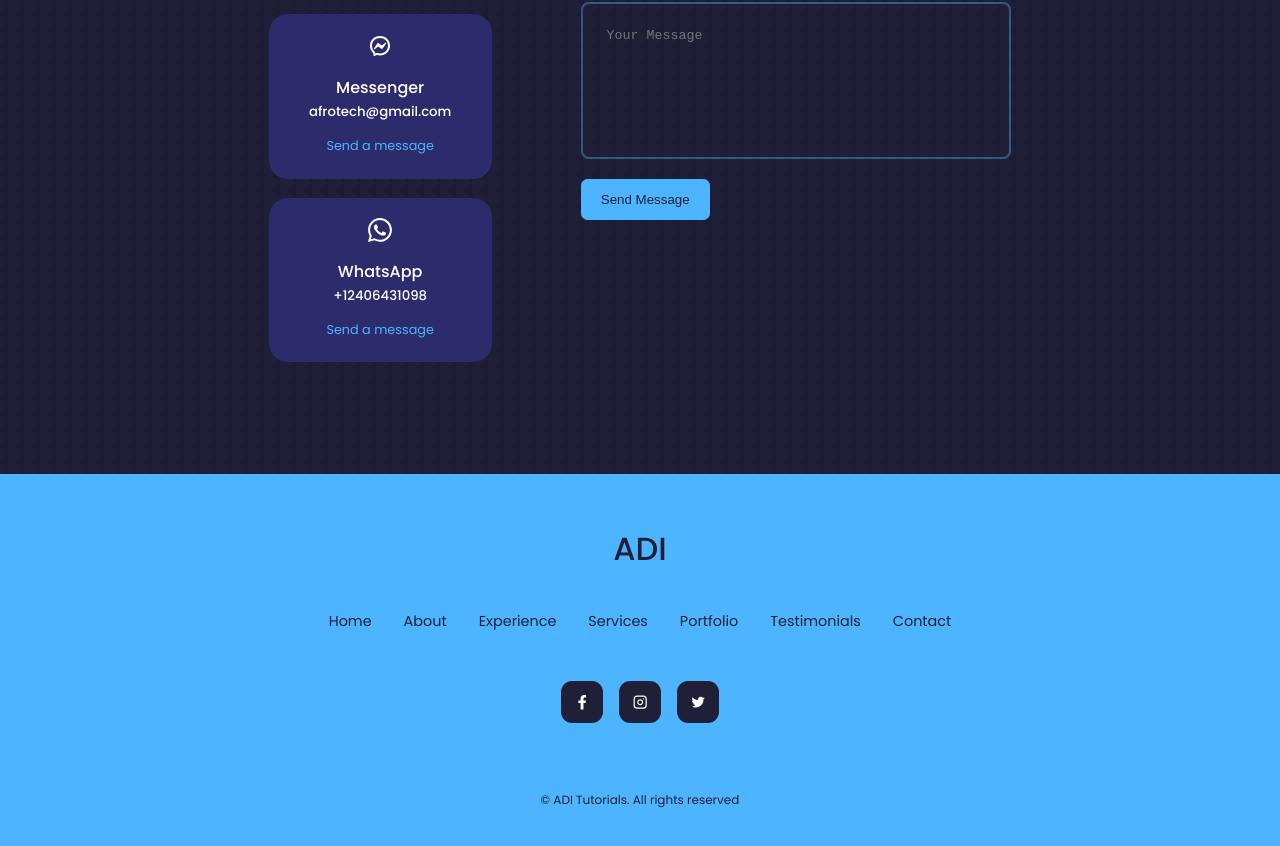
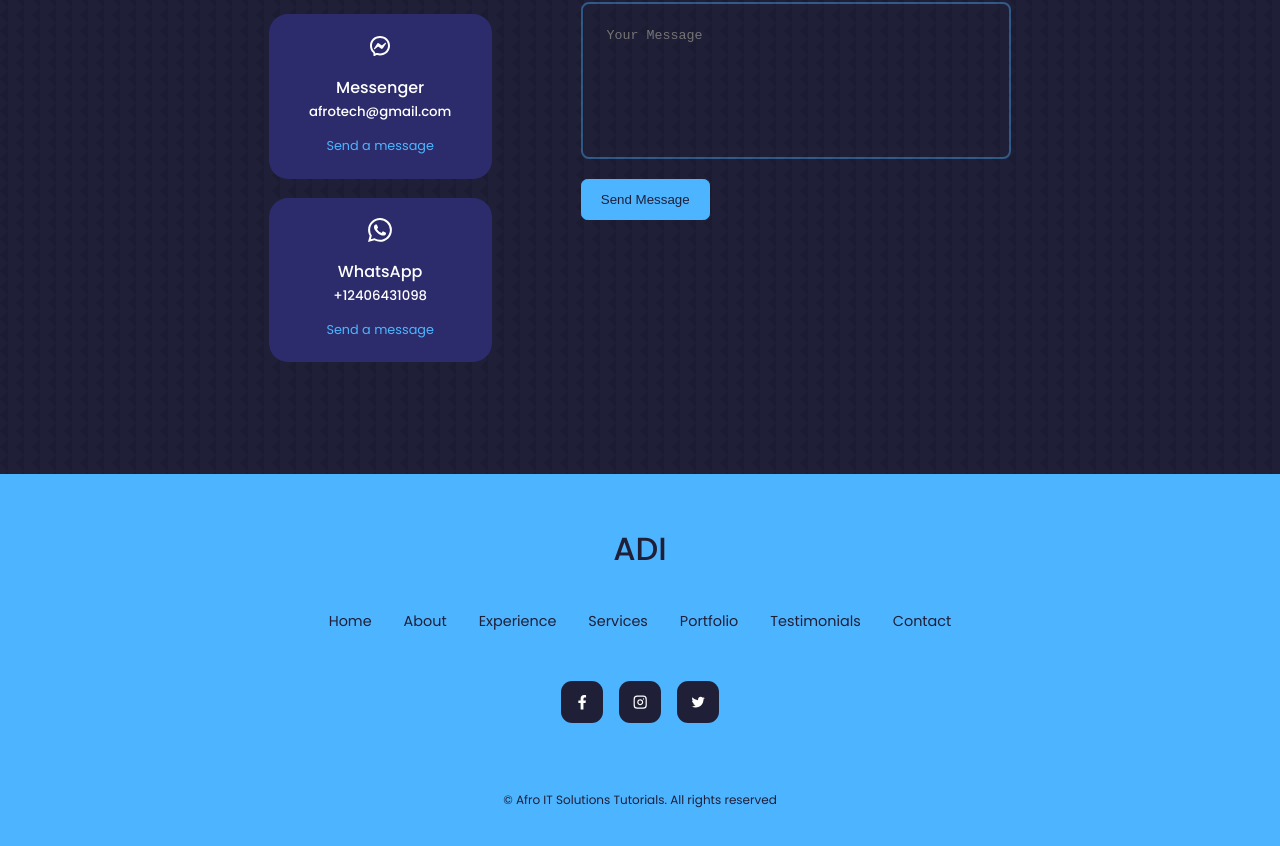
Before and after one commit to nkwentic/my-portfolio, a React (Create React App) app: page / in a window 1280 px wide. Shown: the part 5001-5847 px from the top of the page. Built offline with nearby package versions, Linux system fonts and the light colour scheme.

Commit message:
Update Footer.jsx

```diff
--- a/src/components/footer/Footer.jsx
+++ b/src/components/footer/Footer.jsx
@@ -26,7 +26,7 @@ const Footer = () => {
       </div>
 
       <div className="footer__copyright">
-        <small>&copy; ADI Tutorials. All rights reserved</small>
+        <small>&copy; Afro IT Solutions Tutorials. All rights reserved</small>
       </div>
     </footer>
   )
```
